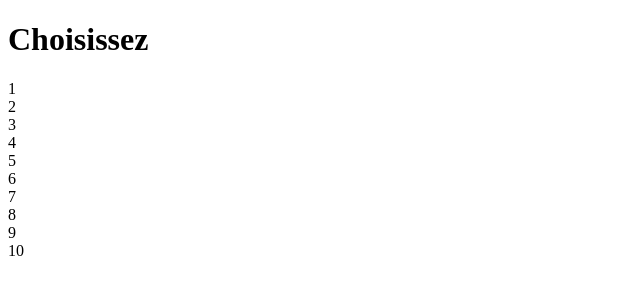
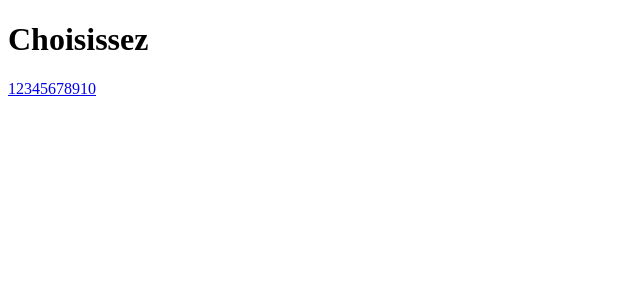
Before and after one commit to dayze/learnYourTables, a Vue app: page /#/ in a window 1280 px wide. Shown: the top 300 px of the page, without its empty margins (0-640 px from the left). Built offline with nearby package versions, Linux system fonts and the light colour scheme.

Commit message:
routing for test

```diff
--- a/src/components/Home.vue
+++ b/src/components/Home.vue
@@ -2,22 +2,21 @@
   <div>
     <h1>Choisissez</h1>
     <div class="grid">
-      <div :class="[index === 0 || index === 5 ? 'offset-1' : '', 'bg-' + color]"
-           class="cell-2 cell-4-l cell-6-s shaded-box text-center color-yang" v-for="(color, index) in listColor">
+      <router-link :key="index" :class="[index === 0 || index === 5 ? 'offset-1' : '', 'bg-' + color]"
+                   class="cell-2 cell-4-l cell-6-s shaded-box text-center color-yang" v-for="(color, index) in listColor"
+                   :to="{ name: 'Test', params: {table: index + 1}}">
         <span class="font-size-jumbo">{{index + 1}}</span>
-      </div>
+      </router-link>
     </div>
   </div>
 </template>
 
 <script>
-  import Table from './Tables'
+  import Test from './Test'
   import {listColor} from './../staticColor'
   export default {
-    name: 'HelloWorld',
-    components: {
-      Table
-    },
+    name: 'Home',
+    components: {Test},
     computed: {
       listColor () {
         return listColor
--- a/src/components/Tables.vue
+++ /dev/null
@@ -1,13 +0,0 @@
-<template>
-  <div>Tables</div>
-</template>
-
-<script>
-  export default {
-    name: 'tables'
-  }
-</script>
-
-<style scoped>
-
-</style>
--- /dev/null
+++ b/src/components/Test.vue
@@ -0,0 +1,22 @@
+<template>
+  <div>
+    {{table}}
+  </div>
+</template>
+
+<script>
+  export default {
+    name: 'tables',
+    props: {
+      table: Number
+    },
+    data () {
+      return {
+      }
+    }
+  }
+</script>
+
+<style scoped>
+
+</style>
--- a/src/router/index.js
+++ b/src/router/index.js
@@ -1,6 +1,7 @@
 import Vue from 'vue'
 import Router from 'vue-router'
 import Home from '@/components/Home'
+import Test from '@/components/Test'
 
 Vue.use(Router)
 
@@ -10,6 +11,13 @@ export default new Router({
       path: '/',
       name: 'Home',
       component: Home
+    },
+    {
+      path: '/test',
+      name: 'Test',
+      component: Test,
+      props: true
     }
+
   ]
 })
```
